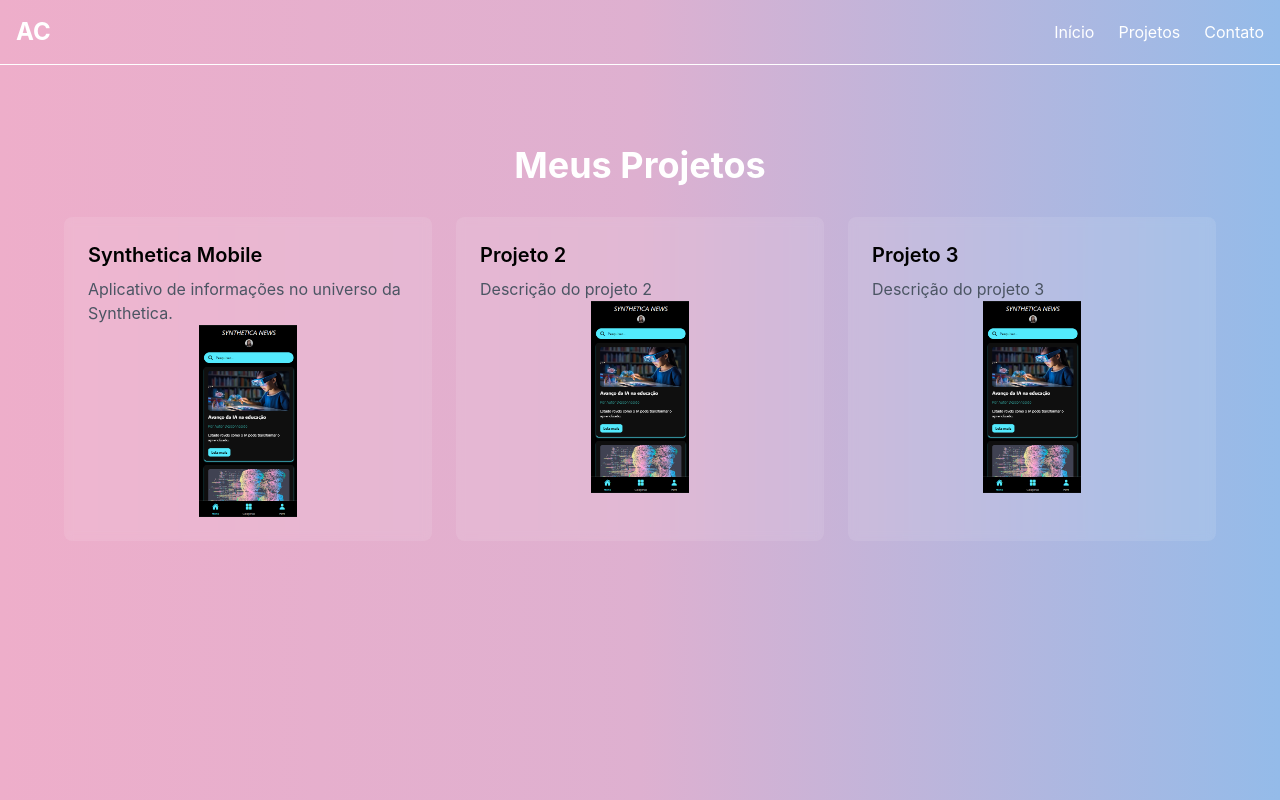
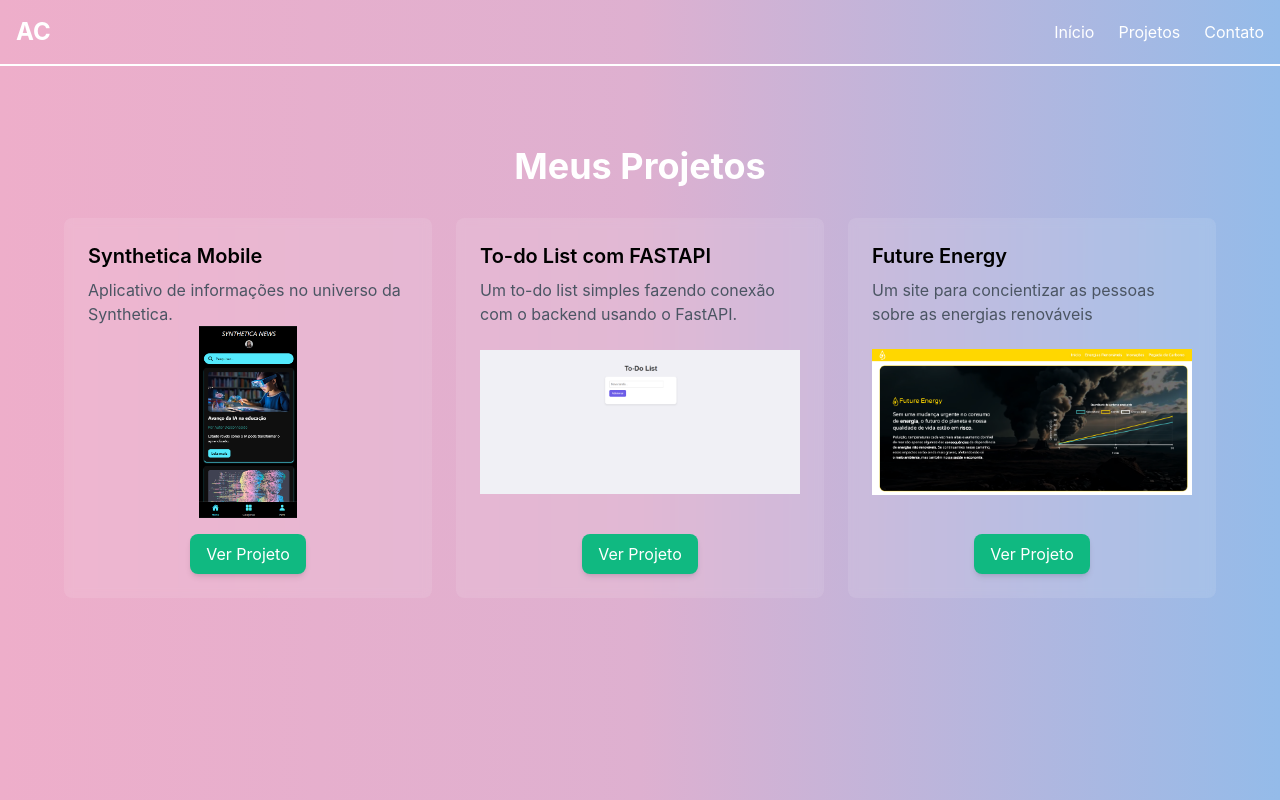
Before and after one commit to Ana-web-ui/Portif-lio, a React (Create React App) app: page /project in a window 1280 px wide. Shown: the top 800 px of the page. Built offline with nearby package versions, Linux system fonts and the light colour scheme; the HTML template or start-up script is replaced by a standard one.

Commit message:
arrumando a página dos projetos

```diff
--- a/src/Screens/Project.jsx
+++ b/src/Screens/Project.jsx
@@ -2,7 +2,9 @@ import React from 'react';
 
 import Projects from '../components/Projects/Projects';
 import SyntheticaMobile from '../components/images/SyntheticaMobile.png'
-
+import TodoList from '../components/images/TodoList.png'
+import FutureEnergy from '../components/images/FutureEnergy.png'
+import { Link } from 'react-router-dom';
 const Project = () => {
   return (
     <div className="min-h-screen bg-gradient-to-r from-[#EEAECA] via-[#DEB0D0] via-[#C9B3D7] via-[#B0B7E0] to-[#94BBE9] py-16">
@@ -13,6 +15,7 @@ const Project = () => {
           <div className="grid grid-cols-1 md:grid-cols-2 lg:grid-cols-3 gap-6">
             {/* Projeto 1 */}
             <Projects
+
               className="bg-white/10 backdrop-blur-sm rounded-lg p-6 text-white"
               title="Synthetica Mobile"
               description="Aplicativo de informações no universo da Synthetica."
@@ -22,17 +25,17 @@ const Project = () => {
             {/* Projeto 2 */}
             <Projects
               className="bg-white/10 backdrop-blur-sm rounded-lg p-6 text-white"
-              title="Projeto 2"
-              description="Descrição do projeto 2"
-              image={SyntheticaMobile}
+              title="To-do List com FASTAPI"
+              description="Um to-do list simples fazendo conexão com o backend usando o FastAPI."
+              image={TodoList}
             />
 
             {/* Projeto 3 */}
             <Projects
               className="bg-white/10 backdrop-blur-sm rounded-lg p-6 text-white"
-              title="Projeto 3"
-              description="Descrição do projeto 3"
-              image={SyntheticaMobile}
+              title="Future Energy"
+              description="Um site para concientizar as pessoas sobre as energias renováveis"
+              image={FutureEnergy}
 
             />
           </div>
--- a/src/components/AboutMe/AboutMe.jsx
+++ b/src/components/AboutMe/AboutMe.jsx
@@ -3,13 +3,13 @@ import Ana from "../images/Ana.png";
 
 const AboutMe = () => {
   return (
-
+    /* Largura máx., centralização e padding geral */
     <div className="max-w-6xl mx-auto p-6 relative">
       {/* Título */}
       <h2 className="text-white text-3xl font-extrabold mb-6">Sobre Mim</h2>
 
 
-      <div className="flex items-center gap-8">
+      <div className="flex items-center gap-9">
 
         <div className="bg-white rounded-[20px] p-8 flex-grow">
           <p className="text-black text-xl">
--- a/src/components/Header/Header.jsx
+++ b/src/components/Header/Header.jsx
@@ -22,7 +22,7 @@ const Header = () => {
           </div>
         </div>
       </nav>
-      <div className="h-[1px] bg-white/100 mt-4"></div>
+      <div className="h-[2px] bg-white/100 mt-4"></div>
     </header>
   );
 };
--- a/src/components/Projects/Projects.jsx
+++ b/src/components/Projects/Projects.jsx
@@ -5,14 +5,21 @@ const Projects = ({ title, description, image }) => {
         <div className="bg-white/10 backdrop-blur-sm rounded-lg p-6 text-white hover:scale-105 transition-transform duration-300">
             <h3 className="text-xl font-semibold text-black mb-2">{title}</h3>
             <p className="text-gray-600">{description}</p>
-                 {image &&(
+            {image && (
                 <div className="w-full h-48 rounded-md overflow-hidden mask-contain">
                     <img
                         src={image}
                         alt={title}
-                        className="w-full h-full object-contain" />
+                        className="w-full h-full object-contain"
+                    />
                 </div>
             )}
+
+            <div className="flex justify-center mt-4">
+                <button className="py-2 px-4 bg-emerald-500 hover:bg-emerald-600 text-white rounded-lg shadow-md transition-colors duration-300">
+                    Ver Projeto
+                </button>
+            </div>
         </div>
     )
 }
```
Also changed, not shown: src/components/images/FutureEnergy.png (added), src/components/images/TodoList.png (added). Lines whose indentation alone changed are shown as unchanged.
